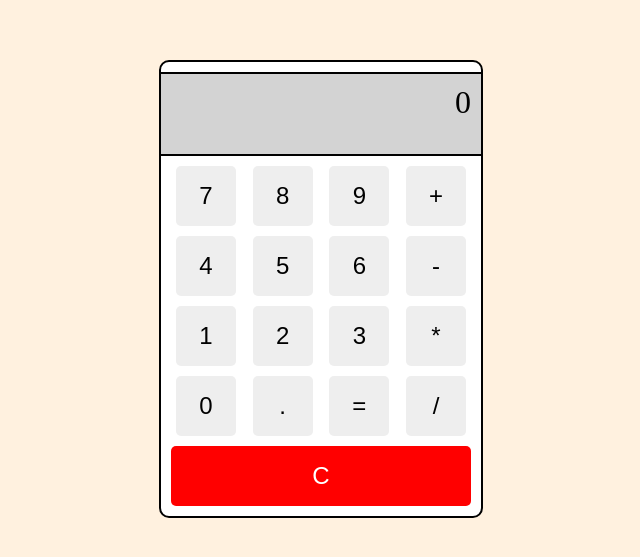
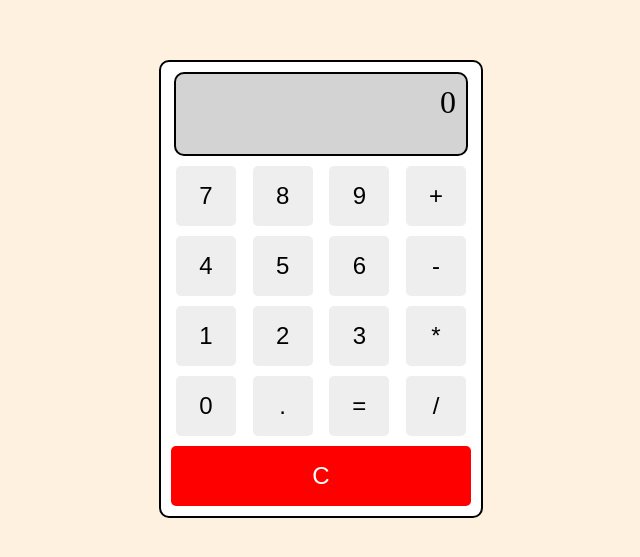
Before and after one commit to deepdave2534/calculator, a plain HTML site: page index.html in a window 1280 px wide. Shown: the part 111-668 px from the top of the page, without its empty margins (319-959 px from the left). Drawn offline with Linux system fonts and the light colour scheme.

Commit message:
Fix design of display

```diff
--- a/style.css
+++ b/style.css
@@ -20,7 +20,7 @@ body {
 }
 
 #display {
-    width: 100%;
+    width: 90%;
     height: 60px;
     font-size: 2rem;
     text-align: right;
@@ -28,6 +28,7 @@ body {
     border: 2px solid black;
     margin-bottom: 10px;
     background-color: lightgray;
+    border-radius: 10px;
 }
 
 .main-body {
```
